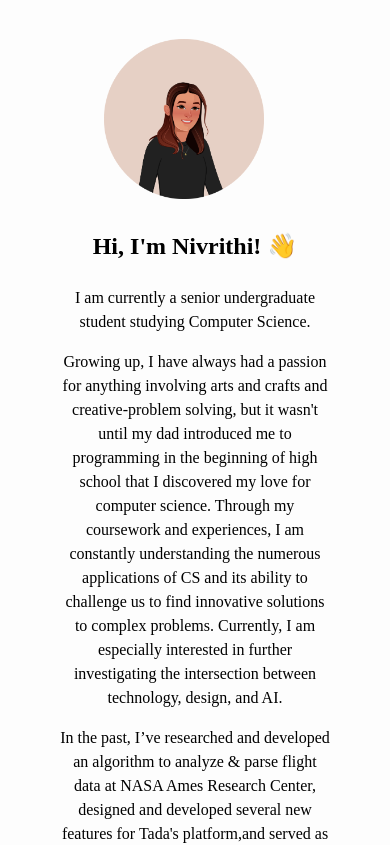
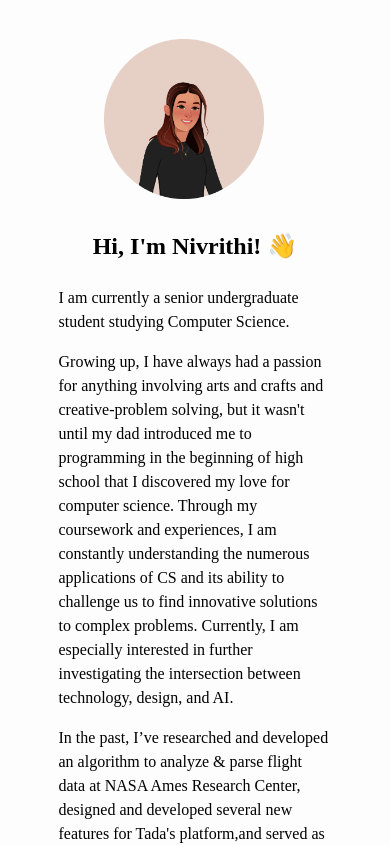
Before and after one commit to nivrithikrishnan/personal-website, a Next.js app: page / in a window 390 px wide. Shown: the top 845 px of the page. Built offline with nearby package versions, Linux system fonts and the light colour scheme; a web font is replaced by a local one.

Commit message:
mobile view

```diff
--- a/styles/Home.module.css
+++ b/styles/Home.module.css
@@ -29,14 +29,8 @@
 }
 
 @media (max-width: 414px) {
-  .container{
+  .right p{
     flex-direction: column;
-    align-items: center;
-    text-align: center;
-  }
-
-  .styles-right p {
-    flex-direction: left;
     align-items: left;
     text-align: left;
   }
```
